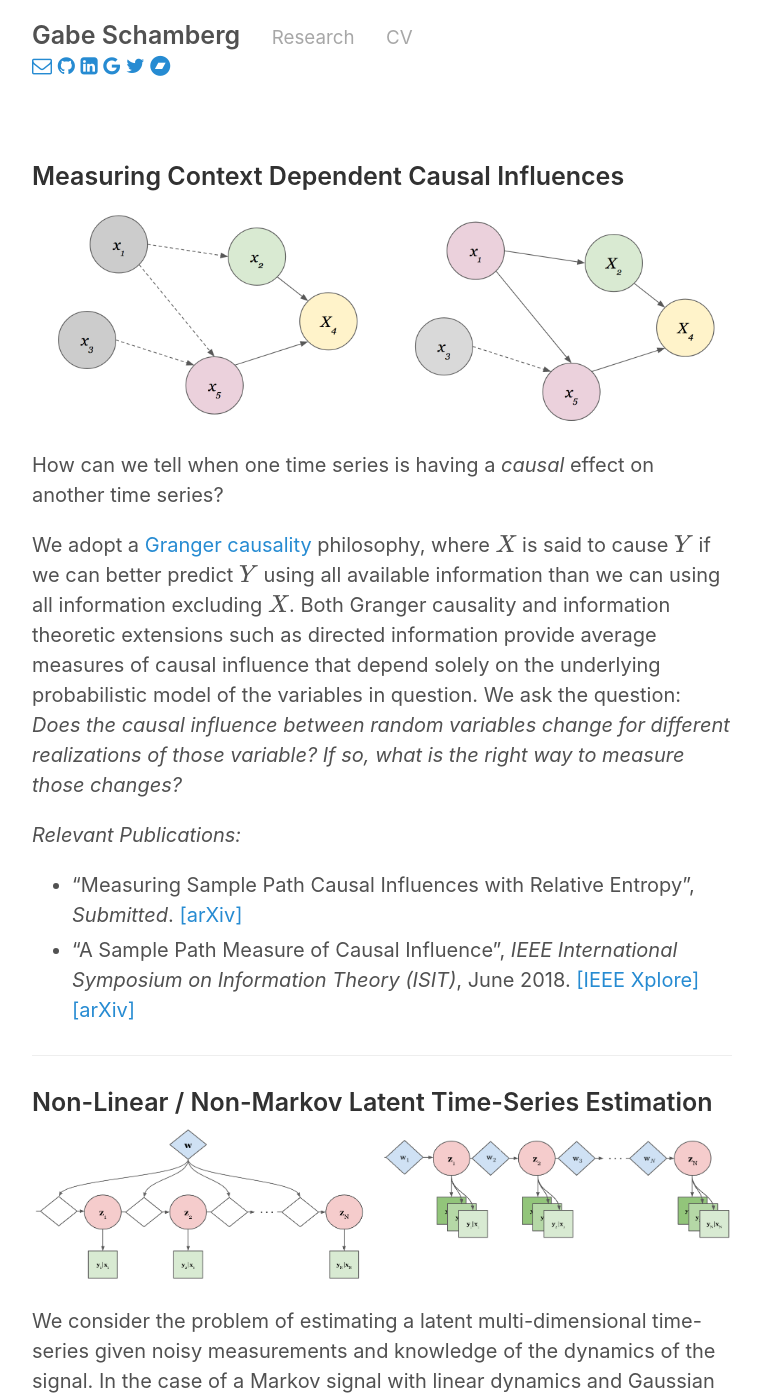
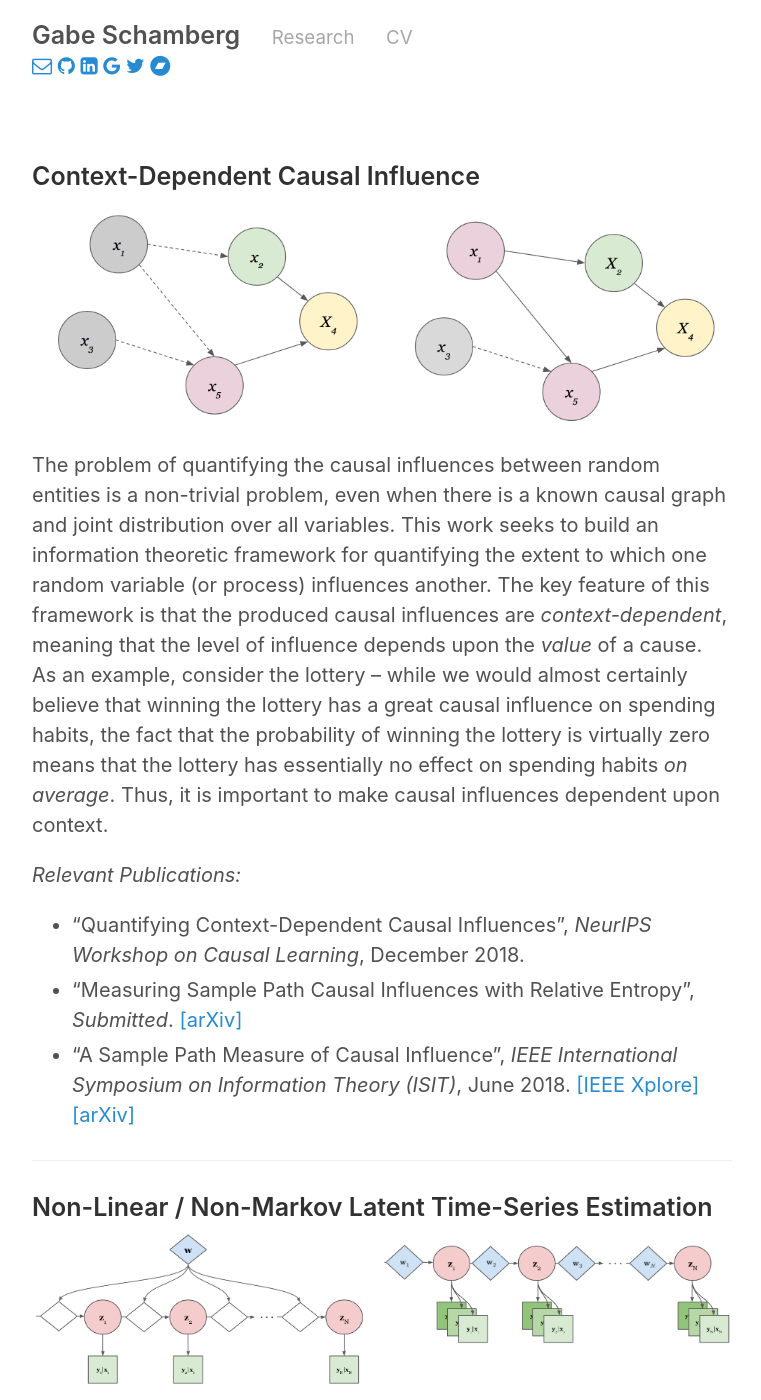
Before and after one commit to gabeschamberg/gabeschamberg.github.io, a Jekyll site: the page built from research.md, in a window 1280 px wide and 1400 px high. Shown: the whole window, without its empty margins (258-1019 px from the left). Built offline with Jekyll 4.4.1, drawn with Linux system fonts in a browser that asks for light colours; formulas are drawn with MathJax 3.

Commit message:
updated cv

```diff
--- a/research.md
+++ b/research.md
@@ -3,15 +3,15 @@ layout: page
 title: Research
 ---
 
-### Measuring Context Dependent Causal Influences
+### Context-Dependent Causal Influence
 
 ![Time-Varying Causality](https://raw.githubusercontent.com/gabeschamberg/gabeschamberg.github.io/master/imgs/causality5.png)
 
-How can we tell when one time series is having a *causal* effect on another time series?
+The problem of quantifying the causal influences between random entities is a non-trivial problem, even when there is a known causal graph and joint distribution over all variables. This work seeks to build an information theoretic framework for quantifying the extent to which one random variable (or process) influences another. The key feature of this framework is that the produced causal influences are *context-dependent*, meaning that the level of influence depends upon the *value* of a cause. As an example, consider the lottery -- while we would almost certainly believe that winning the lottery has a great causal influence on spending habits, the fact that the probability of winning the lottery is virtually zero means that the lottery has essentially no effect on spending habits *on average*. Thus, it is important to make causal influences dependent upon context.
 
-We adopt a [Granger causality](http://www.scholarpedia.org/article/Granger_causality) philosophy, where $$X$$ is said to cause $$Y$$ if we can better predict $$Y$$ using all available information than we can using all information excluding $$X$$. Both Granger causality and information theoretic extensions such as directed information provide average measures of causal influence that depend solely on the underlying probabilistic model of the variables in question. We ask the question: *Does the causal influence between random variables change for different realizations of those variable? If so, what is the right way to measure those changes?*
 
 *Relevant Publications:*
+- "Quantifying Context-Dependent Causal Influences", *NeurIPS Workshop on Causal Learning*, December 2018.
 - "Measuring Sample Path Causal Influences with Relative Entropy", *Submitted*.
 [[arXiv]](https://arxiv.org/abs/1810.05250)
 - "A Sample Path Measure of Causal Influence", *IEEE International Symposium on Information Theory (ISIT)*, June 2018.
```
Also changed, not shown: cv.md (+1 -1 lines).
